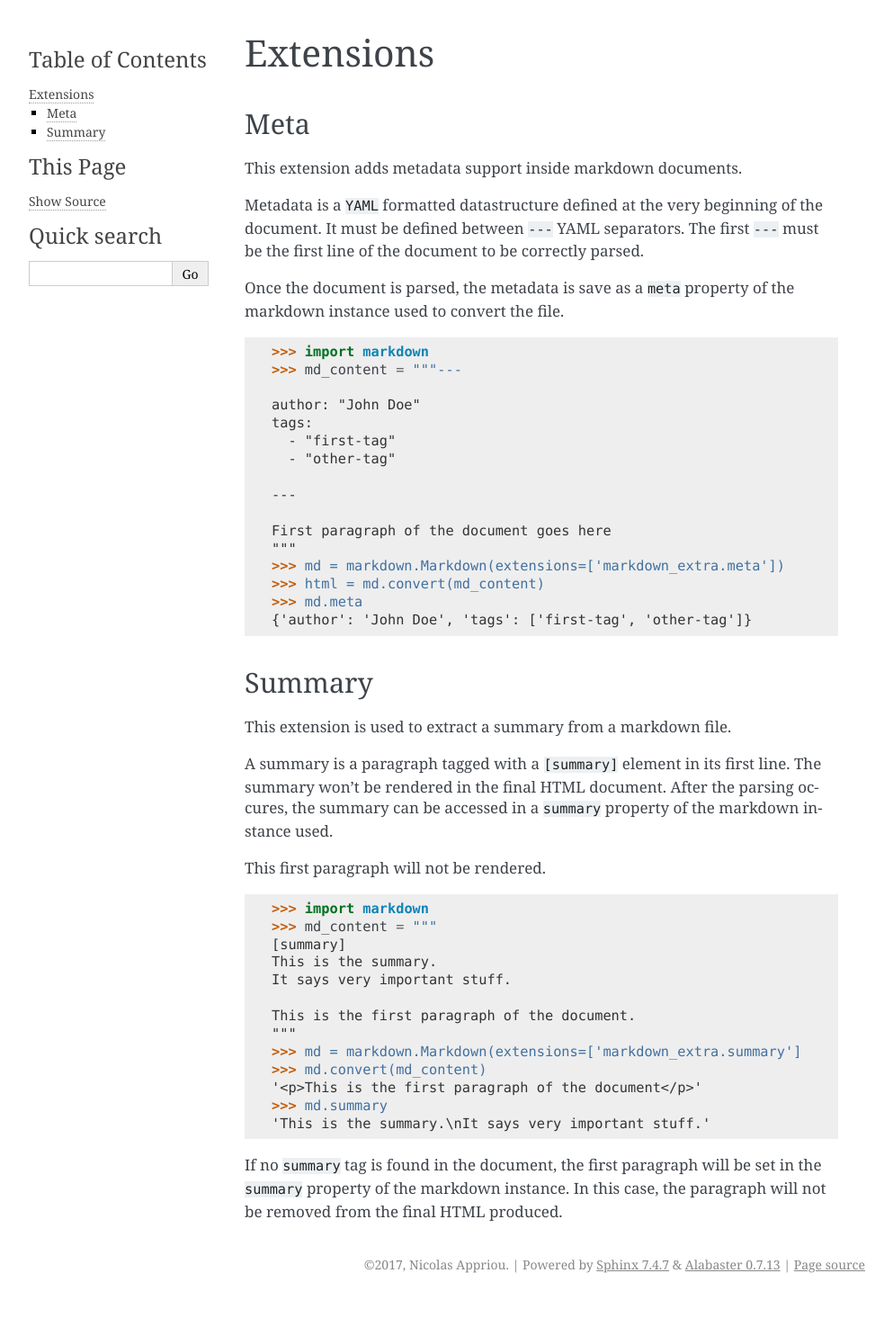
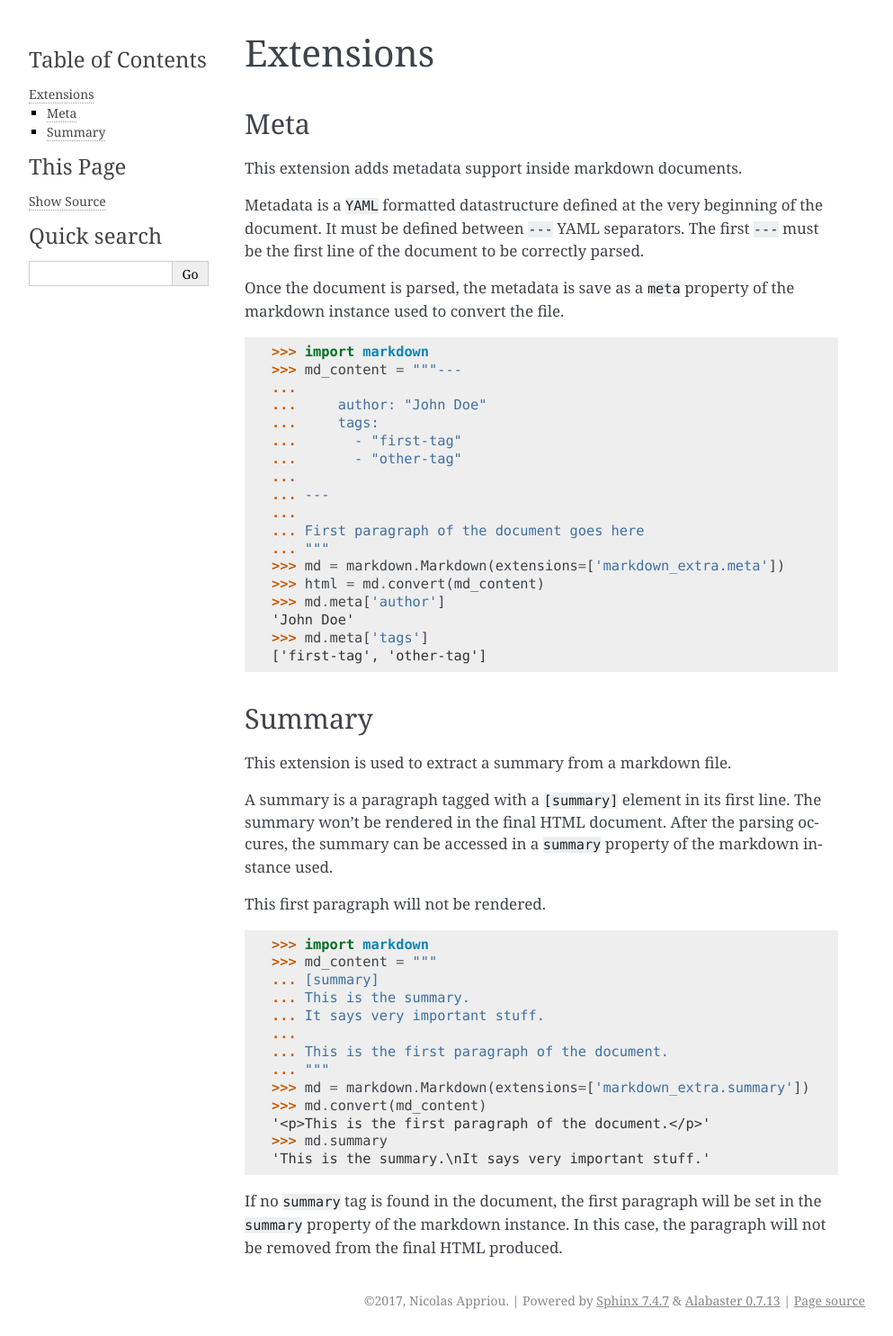
Before and after one commit to Nicals/markdown-extra, a Sphinx documentation site: the page built from docs/extensions.rst, in a window 1280 px wide. Shown: the whole page at 90% size, without its empty margins (148-1141 px from the left). Built offline with Sphinx 7.4.7, drawn with Linux system fonts in a browser that asks for light colours; before the commit the page ends 1445 px from its top, so only the background shows below that.

```diff
--- a/docs/extensions.rst
+++ b/docs/extensions.rst
@@ -15,24 +15,26 @@ Once the document is parsed, the metadata is save as a ``meta`` property of
 the markdown instance used to convert the file.
 
 
-.. code:: python
+.. doctest::
 
     >>> import markdown
     >>> md_content = """---
-
-    author: "John Doe"
-    tags:
-      - "first-tag"
-      - "other-tag"
-
-    ---
-
-    First paragraph of the document goes here
-    """
+    ...
+    ...     author: "John Doe"
+    ...     tags:
+    ...       - "first-tag"
+    ...       - "other-tag"
+    ...
+    ... ---
+    ...
+    ... First paragraph of the document goes here
+    ... """
     >>> md = markdown.Markdown(extensions=['markdown_extra.meta'])
     >>> html = md.convert(md_content)
-    >>> md.meta
-    {'author': 'John Doe', 'tags': ['first-tag', 'other-tag']}
+    >>> md.meta['author']
+    'John Doe'
+    >>> md.meta['tags']
+    ['first-tag', 'other-tag']
 
 
 Summary
@@ -48,19 +50,19 @@ property of the markdown instance used.
 This first paragraph will not be rendered.
 
 
-.. code:: python
+.. doctest::
 
     >>> import markdown
     >>> md_content = """
-    [summary]
-    This is the summary.
-    It says very important stuff.
-
-    This is the first paragraph of the document.
-    """
-    >>> md = markdown.Markdown(extensions=['markdown_extra.summary']
+    ... [summary]
+    ... This is the summary.
+    ... It says very important stuff.
+    ...
+    ... This is the first paragraph of the document.
+    ... """
+    >>> md = markdown.Markdown(extensions=['markdown_extra.summary'])
     >>> md.convert(md_content)
-    '<p>This is the first paragraph of the document</p>'
+    '<p>This is the first paragraph of the document.</p>'
     >>> md.summary
     'This is the summary.\nIt says very important stuff.'
 
```
Also changed, not shown: 4 other files.
